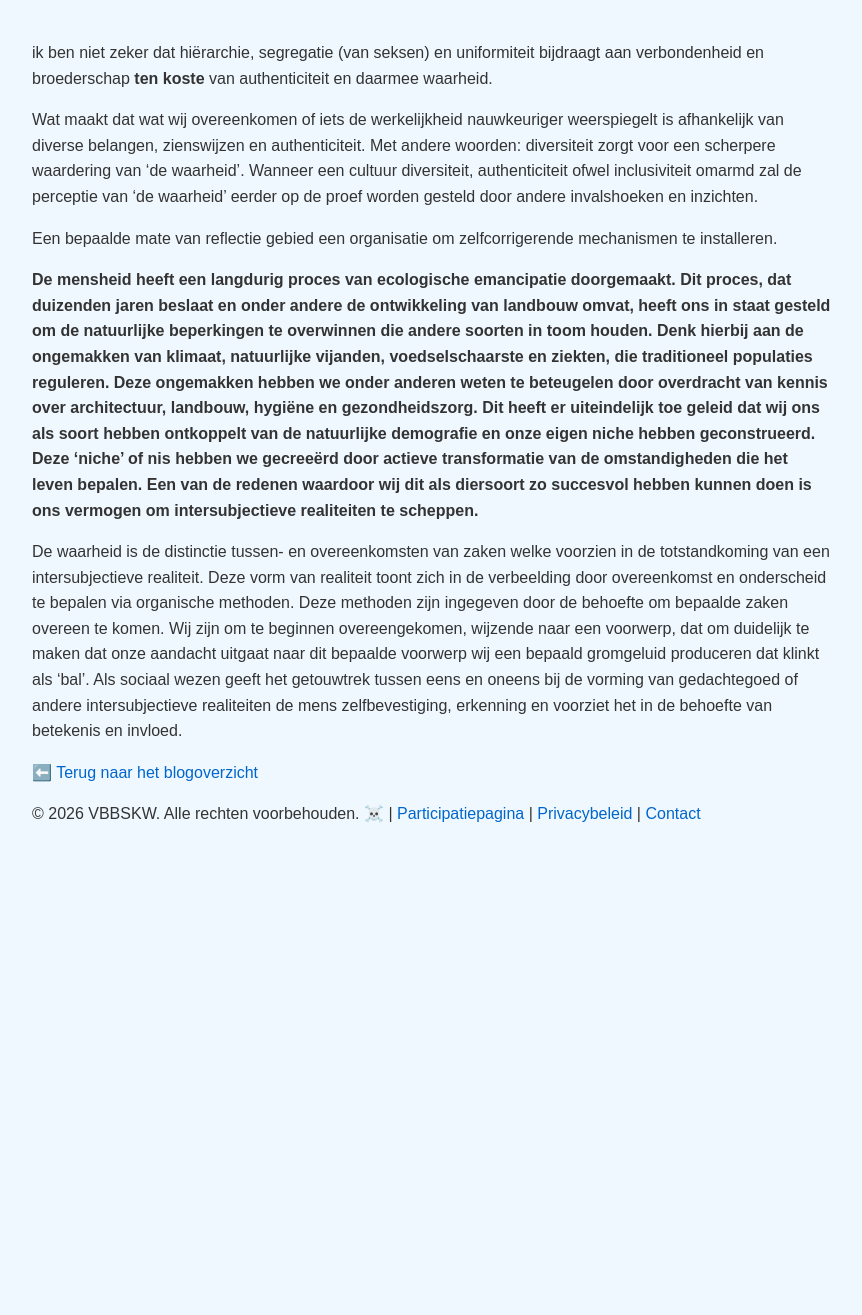
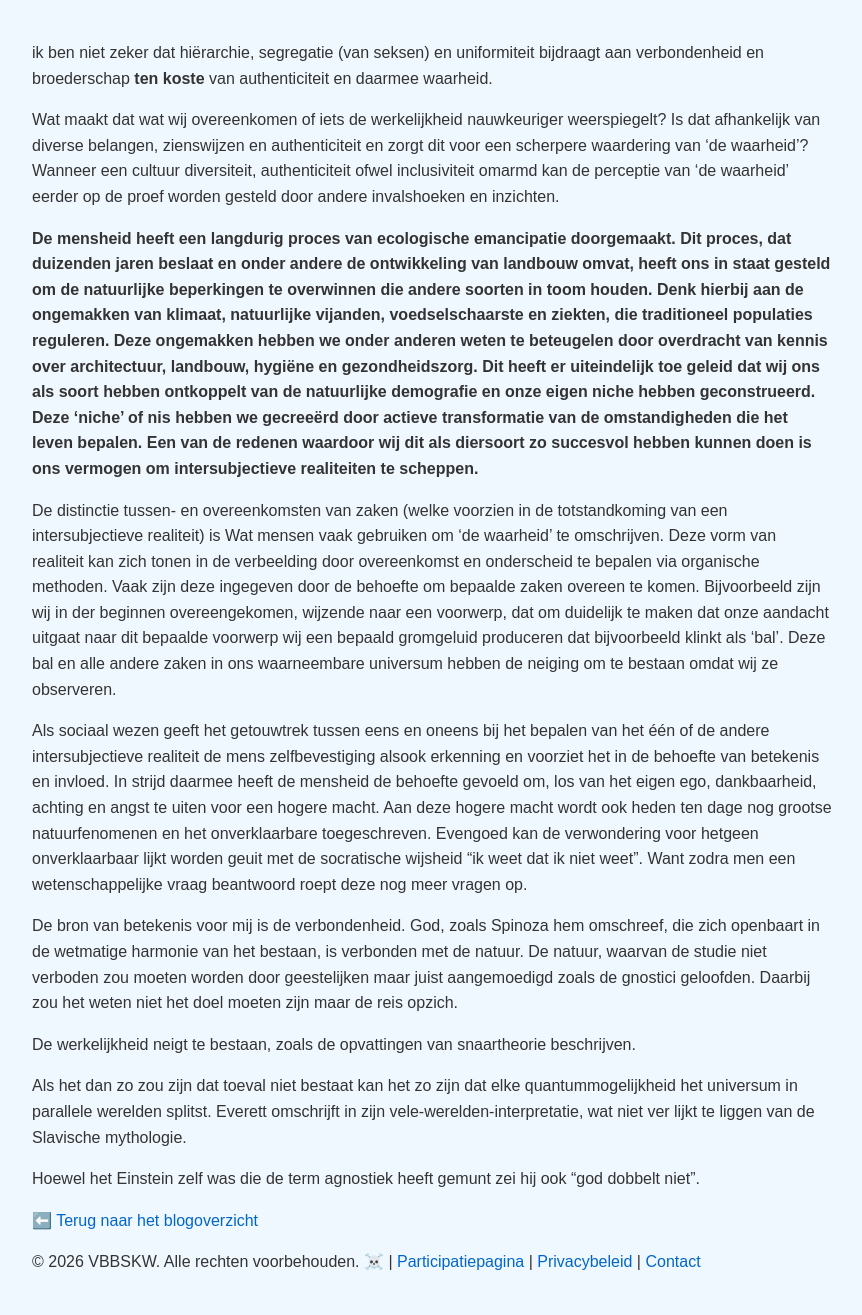
Before and after one commit to Klikblitser/VBBSKW, a Jekyll site: the page built from _posts2/2026-03-17-De agnost.md, in a window 1280 px wide. Shown: the whole page, without its empty margins (208-1070 px from the left). Built offline with Jekyll 4.4.1, drawn with Linux system fonts in a browser that asks for light colours; before the commit the page ends 900 px from its top, so only the background shows below that.

```diff
--- a/_posts2/2026-03-17-De agnost.md
+++ b/_posts2/2026-03-17-De agnost.md
@@ -7,10 +7,18 @@
 
 ik ben niet zeker dat hiërarchie, segregatie (van seksen) en uniformiteit bijdraagt aan verbondenheid en broederschap **ten koste** van authenticiteit en daarmee waarheid.
 
-Wat maakt dat wat wij overeenkomen of iets de werkelijkheid nauwkeuriger weerspiegelt is afhankelijk van diverse belangen, zienswijzen en authenticiteit. Met andere woorden: diversiteit zorgt voor een scherpere waardering van 'de waarheid'. Wanneer een cultuur diversiteit, authenticiteit ofwel inclusiviteit omarmd zal de perceptie van 'de waarheid' eerder op de proef worden gesteld door andere invalshoeken en inzichten.
-
-Een bepaalde mate van reflectie gebied een organisatie om zelfcorrigerende mechanismen te installeren.
+Wat maakt dat wat wij overeenkomen of iets de werkelijkheid nauwkeuriger weerspiegelt? Is dat afhankelijk van diverse belangen, zienswijzen en authenticiteit en zorgt dit voor een scherpere waardering van 'de waarheid'? Wanneer een cultuur diversiteit, authenticiteit ofwel inclusiviteit omarmd kan de perceptie van 'de waarheid' eerder op de proef worden gesteld door andere invalshoeken en inzichten.
 
 **De mensheid heeft een langdurig proces van ecologische emancipatie doorgemaakt. Dit proces, dat duizenden jaren beslaat en onder andere de ontwikkeling van landbouw omvat, heeft ons in staat gesteld om de natuurlijke beperkingen te overwinnen die andere soorten in toom houden. Denk hierbij aan de ongemakken van klimaat, natuurlijke vijanden, voedselschaarste en ziekten, die traditioneel populaties reguleren. Deze ongemakken hebben we onder anderen weten te beteugelen door overdracht van kennis over architectuur, landbouw, hygiëne en gezondheidszorg. Dit heeft er uiteindelijk toe geleid dat wij ons als soort hebben ontkoppelt van de natuurlijke demografie en onze eigen niche hebben geconstrueerd. Deze 'niche' of nis hebben we gecreeërd door actieve transformatie van de omstandigheden die het leven bepalen. Een van de redenen waardoor wij dit als diersoort zo succesvol hebben kunnen doen is ons vermogen om intersubjectieve realiteiten te scheppen.**
 
-De waarheid is de distinctie tussen- en overeenkomsten van zaken welke voorzien in de totstandkoming van een intersubjectieve realiteit. Deze vorm van realiteit toont zich in de verbeelding door overeenkomst en onderscheid te bepalen via organische methoden. Deze methoden zijn ingegeven door de behoefte om bepaalde zaken overeen te komen. Wij zijn om te beginnen overeengekomen, wijzende naar een voorwerp, dat om duidelijk te maken dat onze aandacht uitgaat naar dit bepaalde voorwerp wij een bepaald gromgeluid produceren dat klinkt als 'bal'. Als sociaal wezen geeft het getouwtrek tussen eens en oneens bij de vorming van gedachtegoed of andere intersubjectieve realiteiten de mens zelfbevestiging, erkenning en voorziet het in de behoefte van betekenis en invloed.
+De distinctie tussen- en overeenkomsten van zaken (welke voorzien in de totstandkoming van een intersubjectieve realiteit) is Wat mensen vaak gebruiken om 'de waarheid' te omschrijven. Deze vorm van realiteit kan zich tonen in de verbeelding door overeenkomst en onderscheid te bepalen via organische methoden. Vaak zijn deze ingegeven door de behoefte om bepaalde zaken overeen te komen. Bijvoorbeeld zijn wij in der beginnen overeengekomen, wijzende naar een voorwerp, dat om duidelijk te maken dat onze aandacht uitgaat naar dit bepaalde voorwerp wij een bepaald gromgeluid produceren dat bijvoorbeeld klinkt als 'bal'. Deze bal en alle andere zaken in ons waarneembare universum hebben de neiging om te bestaan omdat wij ze observeren.
+
+Als sociaal wezen geeft het getouwtrek tussen eens en oneens bij het bepalen van het één of de andere intersubjectieve realiteit de mens zelfbevestiging alsook erkenning en voorziet het in de behoefte van betekenis en invloed. In strijd daarmee heeft de mensheid de behoefte gevoeld om, los van het eigen ego, dankbaarheid, achting en angst te uiten voor een hogere macht. Aan deze hogere macht wordt ook heden ten dage nog grootse natuurfenomenen en het onverklaarbare toegeschreven. Evengoed kan de verwondering voor hetgeen onverklaarbaar lijkt worden geuit met de socratische wijsheid "ik weet dat ik niet weet". Want zodra men een wetenschappelijke vraag beantwoord roept deze nog meer vragen op.
+
+De bron van betekenis voor mij is de verbondenheid. God, zoals Spinoza hem omschreef, die zich openbaart in de wetmatige harmonie van het bestaan, is verbonden met de natuur. De natuur, waarvan de studie niet verboden zou moeten worden door geestelijken maar juist aangemoedigd zoals de gnostici geloofden. Daarbij zou het weten niet het doel moeten zijn maar de reis opzich.
+
+De werkelijkheid neigt te bestaan, zoals de opvattingen van snaartheorie beschrijven.
+
+Als het dan zo zou zijn dat toeval niet bestaat kan het zo zijn dat elke quantummogelijkheid het universum in parallele werelden splitst. Everett omschrijft in zijn vele-werelden-interpretatie, wat niet ver lijkt te liggen van de Slavische mythologie.
+
+Hoewel het Einstein zelf was die de term agnostiek heeft gemunt zei hij ook "god dobbelt niet".
```
